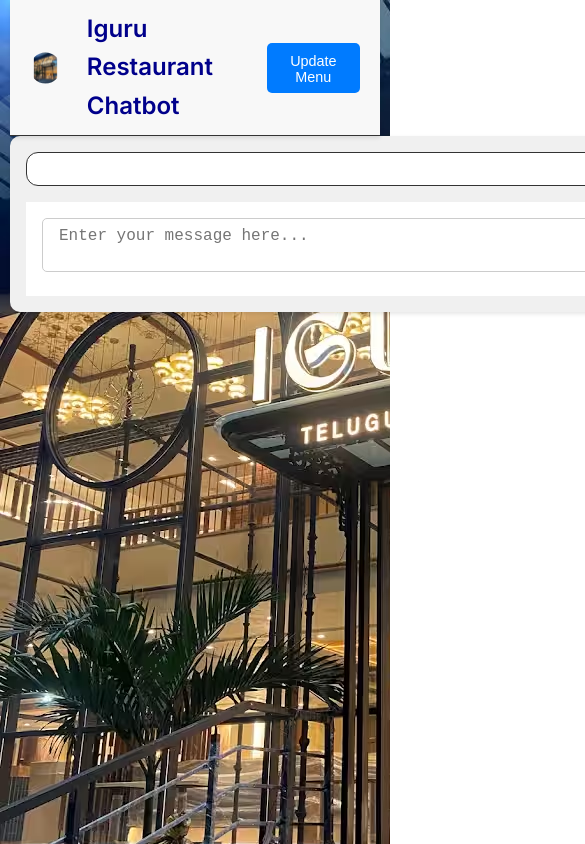
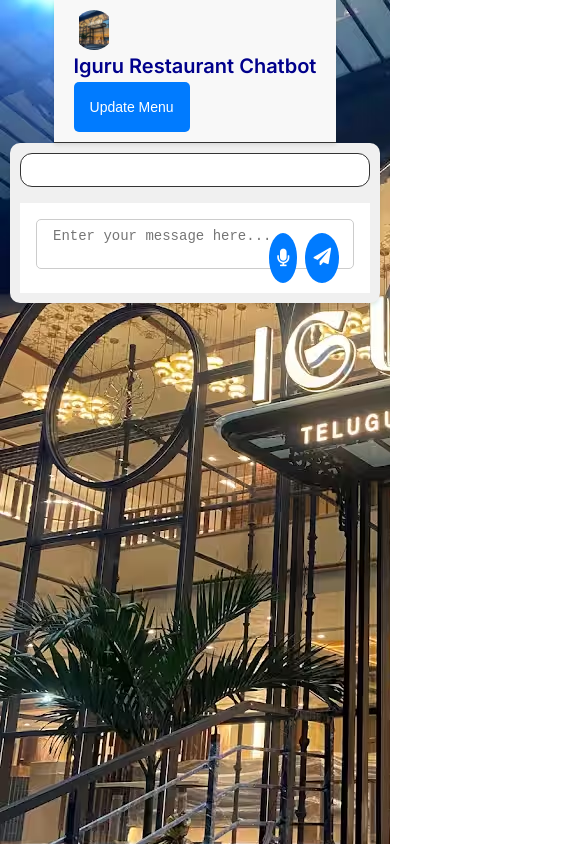
Before and after one commit to chanduch/restaurent_chatbot, a website: page index.html in a window 390 px wide. Shown: the top 844 px of the page, 585 px wide, since content can reach past the window. Drawn offline with nearby package versions, Linux system fonts and the light colour scheme.

Commit message:
Update index.html
mobile friendly

```diff
--- a/index.html
+++ b/index.html
@@ -185,6 +185,57 @@
             background-repeat: repeat;
             background-attachment: fixed;
             margin: 0 10px 10px 10px;
+        }
+        @media (max-width: 768px) {
+            .header {
+                flex-direction: column;
+                align-items: flex-start;
+            }
+
+            .logo {
+                height: 40px;
+            }
+
+            .logo-text {
+                font-size: 20px;
+                margin-left: 0;
+            }
+
+            .update-menu-btn {
+                padding: 8px 16px;
+                font-size: 14px;
+            }
+
+            .chat-container {
+                width: 100%;
+                padding: 10px;
+            }
+
+            .input-container {
+                flex-direction: column;
+                align-items: stretch;
+            }
+
+            .input-buttons {
+                margin-left: 0;
+                margin-top: 10px;
+                justify-content: space-between;
+            }
+
+            .mic-button, .send-button {
+                padding: 8px;
+                margin-left: 0;
+            }
+
+            #followUpInput {
+                width: 100%;
+                font-size: 14px;
+            }
+
+            .follow-up-button {
+                padding: 5px;
+                font-size: 12px;
+            }
         }
     </style>
 </head>
```
